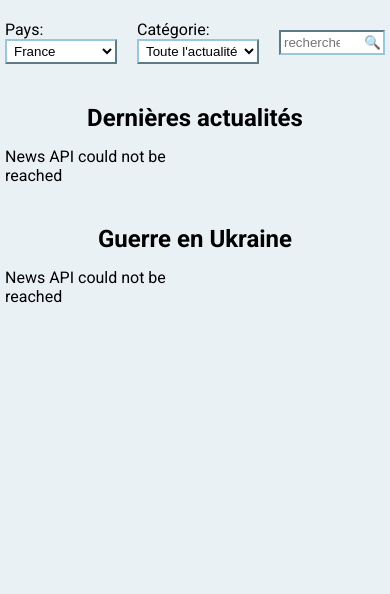
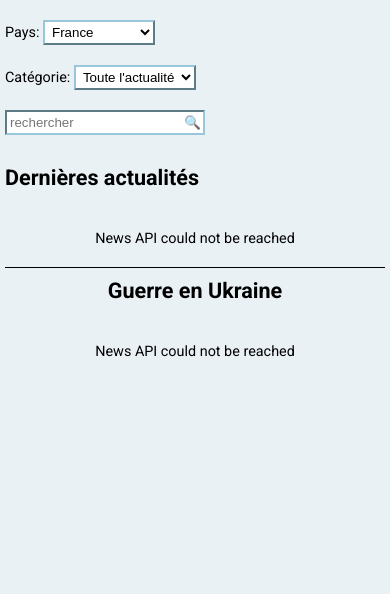
Before and after one commit to g-broche/newsProject, a plain HTML site: page index.html in a window 390 px wide. Shown: the part 250-844 px from the top of the page. Drawn offline with Linux system fonts and the light colour scheme; no server answers.

Commit message:
improved responsive implementation

```diff
--- a/index.html
+++ b/index.html
@@ -57,7 +57,7 @@
                 <div id="headlineGrid"></div>
             </section>
             <section>
-                <h2 id="articleTitle">Guerre en Ukraine</h2>
+                <h2 id="articleGridTitle">Guerre en Ukraine</h2>
                 <div id="articleGrid"></div>
             </section>
         </div>
--- a/script.js
+++ b/script.js
@@ -2,14 +2,15 @@
 
 /* ***** GLOBAL OBJECTS AND VARIABLES ***** */
 
-const HeadlineGrid = document.getElementById("headlineGrid");
+const HeadlineGrid = document.getElementById("headlineGrid"); //main interactive news display
 const HeadlineTitle = document.getElementById("headlineTitle");
-const ArticleGrid = document.getElementById("articleGrid");
-const articleTitle = document.getElementById("articleTitle");
+const ArticleGrid = document.getElementById("articleGrid"); //area dedicated to a specific theme (Ukraine currently)
+const articleTitle = document.getElementById("articleGridTitle");
 
+// gets the text of the category selected by the user for display purposes when fetching articles
 let currentCategory = "";
 
-
+//Query object containing the method to construct a request url by concatenating some of the object's properties
 const Query = {
     construct() {
         let request = `${this.APIUrl}${this.endpoint}?`;
@@ -26,6 +27,7 @@ const Query = {
     }
 }
 
+// QueryHeadline will be the object dedicating to fetch requests using the "top-headline" endpoint
 const QueryHeadlines = Object.create(Query);
 Object.assign(QueryHeadlines, {
     request: "",
@@ -41,6 +43,7 @@ Object.assign(QueryHeadlines, {
     }
 });
 
+//this function returns a date object with 7 days substracted from the date use for argument
 function getEarlierDate(date, interval = 7) {
     let earlierDate = new Date(date);
     earlierDate.setDate(earlierDate.getDate() - interval);
@@ -50,6 +53,7 @@ function getEarlierDate(date, interval = 7) {
 let currentDate = new Date();
 let earlierDate = getEarlierDate(currentDate);
 
+// QueryEverything will be the object dedicating to fetch requests using the "everything" endpoint, will look for article from the 7 last days
 const QueryEverything = Object.create(Query);
 Object.assign(QueryEverything, {
     request: "",
@@ -66,9 +70,9 @@ Object.assign(QueryEverything, {
     }
 });
 
+/* ***** INPUTS AND EVENTS ***** */
 
-
-/* ***** INPUTS AND EVENTS ***** */
+// select element used by the user to specify which of the available countries' medias the user wants to check, will override search by language
 const countrySelector = document.getElementById("country");
 
 countrySelector.addEventListener("change", () => {
@@ -77,6 +81,7 @@ countrySelector.addEventListener("change", () => {
     updateHeadlines()
 });
 
+// select element used by the user to specify which of the available categories the user wants to check
 const categorySelector = document.getElementById("category");
 
 categorySelector.addEventListener("change", () => {
@@ -85,6 +90,7 @@ categorySelector.addEventListener("change", () => {
     updateHeadlines()
 });
 
+// elements used by the user to perform a specific search
 const searchField = document.getElementById("searchField");
 const searchButton = document.getElementById("searchButton");
 
@@ -102,6 +108,7 @@ searchButton.addEventListener("click", () => {
 
 });
 
+// buttons using country flag used to perform a request based on a specific language, will override search by country.
 const frButton = document.querySelector("#languageWrapper button:first-child");
 const enButton = document.querySelector("#languageWrapper button:last-child");
 
@@ -124,6 +131,7 @@ enButton.addEventListener("click", () => {
 
 /* ***** FUNCTIONS ***** */
 
+//fetching API for headline news and displaying the result
 async function updateHeadlines() {
     HeadlineGrid.textContent = "";
     QueryHeadlines.construct();
@@ -137,6 +145,8 @@ async function updateHeadlines() {
     }
     QueryHeadlines.filter.q = ""
 };
+
+//fetching API for non headline news and displaying the result
 async function updateNonHeadlines() {
     ArticleGrid.textContent = "";
     QueryEverything.construct();
@@ -149,14 +159,12 @@ async function updateNonHeadlines() {
     }
 };
 
+//adds a 0 in front of a date element (example: minutes) in case the element is between 0 and 9 and returns a corresponding string
 function formatDateElements(dateElement) {
     return (dateElement.length == 1 ? `0${dateElement}` : dateElement);
 }
 
-function extractAuthor(article) {
-    return (article.author != null ? article.author : "auteur non indiqué")
-}
-
+//extract date elements of a date object to create a formated string, type of formating depends on a boolean argument
 function extractDate(dateString, isSearchFormat = false) {
     let artDate = new Date(dateString);
     if (isSearchFormat) {
@@ -166,6 +174,12 @@ function extractDate(dateString, isSearchFormat = false) {
     }
 }
 
+//takes an article and look for its author, if there is no specified author it will return a string indicating it, in other cases it will return the specified author
+function extractAuthor(article) {
+    return (article.author != null ? article.author : "auteur non indiqué")
+}
+
+//creates and returns an article tag and all its children based on a article object to display
 function createArticle(article) {
     let newArticleDiv = document.createElement("article");
     let newArticleHeader = document.createElement("header");
@@ -208,26 +222,33 @@ function createArticle(article) {
     return newArticleDiv;
 }
 
+//Take an array of articles and displays them in the grid section dedicated to specific news
 function displayAllArticles(articles) {
     articles.forEach(article => {
         ArticleGrid.appendChild(createArticle(article));
     });
 }
 
+//Take an array of articles and displays them in the grid section dedicated to headlines and user search requests
 function displayAllHeadlines(articles) {
     articles.forEach(article => {
         HeadlineGrid.appendChild(createArticle(article));
     });
 }
+
+//change the title of the headline section to indicate what overall fetch request was for the currently displayed articles
 function changeHeadlineTitle(articleArray) {
-    if (articleArray.length > 0) {
-        HeadlineTitle.textContent = `Les ${articleArray.length} dernières actualités${getCountryMsg()}${getLanguageMsg()}${getCategoryMsg()}${getSearchMsg()}`
-    } else {
+    if (articleArray.length > 1) {
+        HeadlineTitle.textContent = `Les ${articleArray.length} dernières actualitées${getCountryMsg()}${getLanguageMsg()}${getCategoryMsg()}${getSearchMsg()}`
+    } else if (articleArray.length == 1) {
+        HeadlineTitle.textContent = `La dernière actualitée${getCountryMsg()}${getLanguageMsg()}${getCategoryMsg()}${getSearchMsg()}`
+    }
+    else {
         HeadlineTitle.textContent = `Aucune actualitée trouvée${getCountryMsg()}${getLanguageMsg()}${getCategoryMsg()}${getSearchMsg()}`
     }
-
 }
 
+//returns a string based on the country used for the fetching request
 function getCountryMsg() {
     switch (QueryHeadlines.filter.country) {
 
@@ -245,6 +266,7 @@ function getCountryMsg() {
     }
 }
 
+//returns a string based on the language used for the fetching request
 function getLanguageMsg() {
     switch (QueryHeadlines.filter.language) {
         case "fr":
@@ -258,12 +280,14 @@ function getLanguageMsg() {
     }
 }
 
+//returns a string based on the category that was used for the fetching request
 function getCategoryMsg() {
     return (QueryHeadlines.filter.category == "" ? " toutes catégories confondues" : ` dans la catégorie ${currentCategory}`)
 }
 
+//returns a string based on the search request that was used for the fetching request
 function getSearchMsg() {
-    return (QueryHeadlines.filter.q == "" ? "" : ` pour les termes "${QueryHeadlines.filter.q}"`)
+    return (QueryHeadlines.filter.q == "" ? "" : ` pour la recherche "${QueryHeadlines.filter.q}"`)
 }
 /* ***** INITIALIZATION ***** */
 
--- a/style.css
+++ b/style.css
@@ -56,6 +56,7 @@ main {
 
 #userQuery {
     display: flex;
+    flex-wrap: wrap;
     gap: 20px;
     align-items: center;
 }
@@ -100,12 +101,11 @@ main {
 }
 
 .newsWrapper h2 {
-    padding: 20px 0px 15px;
-    text-align: center;
+    min-height: 60px;
+    margin: 10px 0px 5px;
 }
 
 .newsWrapper>section:first-child {
-
     width: 70%;
 }
 
@@ -130,7 +130,10 @@ main {
     grid-template-columns: 1fr;
     grid-auto-rows: 1fr;
     row-gap: 25px;
+}
 
+#articleGridTitle {
+    text-align: center;
 }
 
 article {
@@ -154,12 +157,19 @@ article {
 
 article header {
     width: 100%;
+    height: 15%;
     display: flex;
     justify-content: space-between;
 }
 
 article header span:first-child {
+    overflow: hidden;
     font-style: italic;
+    max-width: 45%;
+}
+
+article header span:last-child {
+    font-size: .9em;
 }
 
 article footer {
@@ -167,6 +177,10 @@ article footer {
     margin-top: auto;
     display: flex;
     justify-content: space-between;
+}
+
+article footer {
+    text-decoration: underline;
 }
 
 .imgContainer {
@@ -191,30 +205,36 @@ article h4 {
     text-align: center;
 }
 
-@media only screen and (max-width:1200px) {}
+@media only screen and (max-width:1400px) {
+    #languageWrapper {
+        right: 30px;
+    }
 
-#headlineGrid {
-    column-gap: 15px;
-}
-
-@media only screen and (max-width:900px) {
     .newsWrapper>section:first-child {
-
-        width: 60%;
+        width: 70%;
     }
 
     .newsWrapper>section:last-child {
-        width: 35%;
+        width: 27%;
     }
 
     #headlineGrid {
-        display: grid;
-        justify-items: center;
-        grid-template-columns: 1fr;
+        row-gap: 15px;
+        column-gap: 15px;
     }
 }
 
-@media only screen and (max-width:700px) {
+
+
+@media only screen and (max-width:900px) {
+    body {
+        font-size: 90%;
+    }
+
+    #languageWrapper {
+        right: 20px;
+    }
+
     main {
         padding: 20px 5px;
     }
@@ -230,19 +250,14 @@ article h4 {
 
     .newsWrapper>section:last-child {
         width: 100%;
+        border-top: 1px solid black;
     }
 
-    #headlineGrid {
-
-        grid-template-columns: 1fr 1fr;
-        row-gap: 15px;
-        column-gap: 5px;
-    }
-
+    #headlineGrid,
     #articleGrid {
         grid-template-columns: 1fr 1fr;
         row-gap: 15px;
-        column-gap: 5px;
+        column-gap: 15px;
     }
 
     #headlineGrid article {
@@ -253,3 +268,72 @@ article h4 {
         box-shadow: 0px 5px 6px rgb(31, 2, 7);
     }
 }
+
+@media only screen and (max-width:600px) {
+    #languageWrapper {
+        right: 15px;
+    }
+
+    #userQuery div:first-child {
+        order: 1
+    }
+
+    #userQuery div:nth-child(2) {
+        order: 3
+    }
+
+    #userQuery div:last-child {
+        margin-left: auto;
+        order: 2
+    }
+
+
+    .newsWrapper>section:first-child {
+
+        width: 100%;
+    }
+
+    .newsWrapper>section:last-child {
+        width: 100%;
+    }
+
+    #headlineGrid {
+
+        grid-template-columns: 1fr;
+    }
+
+    #articleGrid {
+        grid-template-columns: 1fr;
+    }
+
+    article header,
+    article h4,
+    article p {
+        height: fit-content
+    }
+}
+
+
+@media only screen and (max-width:400px) {
+    #languageWrapper {
+        right: 5px;
+    }
+
+    #userQuery {
+        flex-direction: column;
+        align-items: flex-start;
+    }
+
+    #userQuery div:first-child {
+        order: initial
+    }
+
+    #userQuery div:nth-child(2) {
+        order: initial
+    }
+
+    #userQuery div:last-child {
+        margin-left: 0;
+        order: initial
+    }
+}
```
